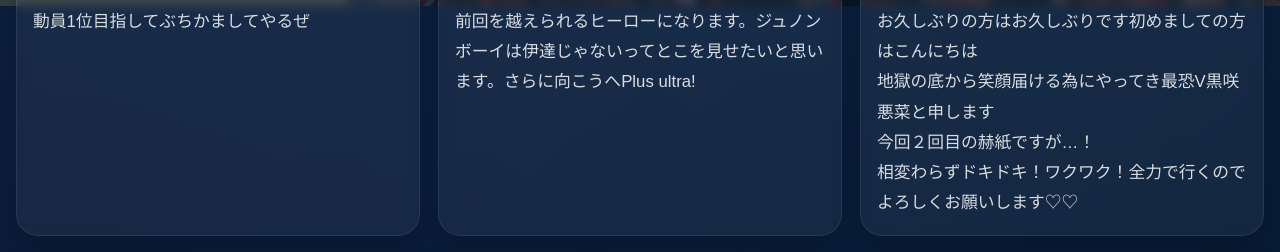
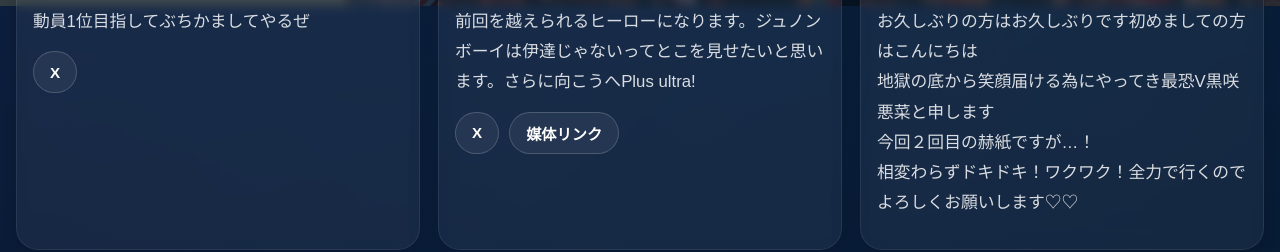
Before and after one commit to katanagoya489-crypto/mjss-site, a website: page next-performers.html in a window 1280 px wide. Shown: the part 794-1046 px from the top of the page. Drawn offline with Linux system fonts and the light colour scheme; grey boxes are pictures that could not be loaded.

Commit message:
Update next-performers.html

```diff
--- a/next-performers.html
+++ b/next-performers.html
@@ -101,6 +101,11 @@ img { max-width: 100%; display: block; }
 .performer-name,.creator-name,.staff-name,.blog-title { margin: 0 0 10px; font-size: var(--card-title-size); font-weight: 900; color: var(--heading-color); }
 .meta { margin: 0 0 10px; color: rgba(255,255,255,0.72); font-size: 0.95em; }
 .copy { margin: 0; color: rgba(255,255,255,0.84); line-height: 1.8; white-space: pre-wrap; }
+
+.performer-links { margin-top: 14px; display: flex; flex-wrap: wrap; gap: 10px; }
+.performer-link { display: inline-flex; align-items: center; justify-content: center; min-height: 42px; padding: 0 16px; border-radius: 999px; border: 1px solid rgba(255,255,255,0.18); background: rgba(255,255,255,0.06); color: #fff; font-size: 0.95rem; font-weight: 800; text-decoration: none; }
+.performer-link:hover { background: rgba(255,255,255,0.12); }
+
 .footer { margin-top: 56px; padding: 28px 0 52px; color: rgba(255,255,255,0.68); text-align: center; font-size: 0.96rem; }
 @media (max-width: 1100px) { .date-grid,.performer-grid,.content-grid,.staff-grid,.blog-grid,.creator-grid { grid-template-columns: 1fr 1fr; } .hero { min-height: auto; } .hero-inner { width: calc(100% - 48px); padding: 52px 0 52px 24px; } }
 @media (max-width: 768px) {
@@ -190,4 +195,4 @@ function mjssApplySiteStyle(site) {
   root.style.setProperty('--surface', presets.theme.surface);
   root.style.setProperty('--surface-border', presets.theme.surfaceBorder);
 }
-</script><script>async function loadPerformers(){const [siteRes,dataRes]=await Promise.all([fetch('/data/site.json'),fetch('/data/next-performers.json')]);const site=await siteRes.json();const data=await dataRes.json();mjssApplySiteStyle(site);const bg=mjssBuildImageUrl(site.hero_bg_image);if(bg){document.body.classList.add('has-page-bg');document.documentElement.style.setProperty('--page-bg-image',`url('${bg}')`);}const items=Array.isArray(data.items)?data.items:[];document.getElementById('performerGrid').innerHTML=items.map(item=>{const image=mjssBuildImageUrl(item.image);return `<article class="performer-card"><div class="performer-thumb">${image?`<img src="${image}" alt="${mjssSafe(item.name,'')}">`:''}<div class="performer-badge">N</div></div><div class="performer-body"><h3 class="performer-name">${mjssSafe(item.name,'')}</h3><p class="copy">${mjssSafe(item.description,'')}</p></div></article>`}).join('');}loadPerformers().catch(console.error);</script></body></html>
+</script><script>async function loadPerformers(){const [siteRes,dataRes]=await Promise.all([fetch('/data/site.json'),fetch('/data/next-performers.json')]);const site=await siteRes.json();const data=await dataRes.json();mjssApplySiteStyle(site);const bg=mjssBuildImageUrl(site.hero_bg_image);if(bg){document.body.classList.add('has-page-bg');document.documentElement.style.setProperty('--page-bg-image',`url('${bg}')`);}const items=Array.isArray(data.items)?data.items:[];document.getElementById('performerGrid').innerHTML=items.map(item=>{const image=mjssBuildImageUrl(item.image);const xUrl=mjssSafe(item.x_url,'');const mediaUrl=mjssSafe(item.media_url,'');return `<article class="performer-card"><div class="performer-thumb">${image?`<img src="${image}" alt="${mjssSafe(item.name,'')}">`:''}<div class="performer-badge">N</div></div><div class="performer-body"><h3 class="performer-name">${mjssSafe(item.name,'')}</h3><p class="copy">${mjssSafe(item.description,'')}</p><div class="performer-links">${xUrl?`<a class="performer-link" href="${xUrl}" target="_blank" rel="noopener noreferrer">X</a>`:''}${mediaUrl?`<a class="performer-link" href="${mediaUrl}" target="_blank" rel="noopener noreferrer">媒体リンク</a>`:''}</div></div></article>`}).join('');}loadPerformers().catch(console.error);</script></body></html>
```
